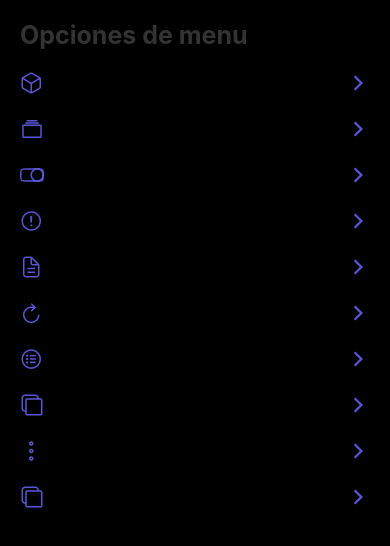
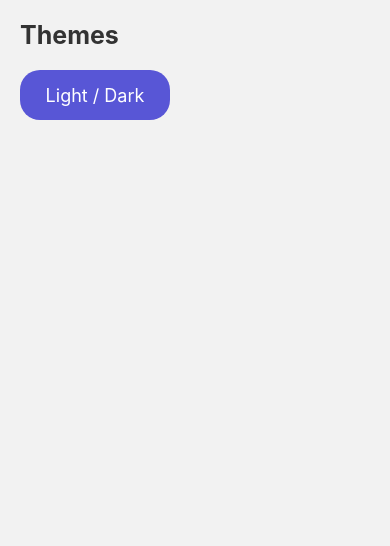
Before and after one commit to JeralPineda/Components-RN, a React Native app: screen /ThemeScreen in a window 390 px wide. Shown: the top 546 px of the page. Built offline with nearby package versions, Linux system fonts and the light colour scheme.

Commit message:
feat: creando pagina para los temas

```diff
--- a/src/App.tsx
+++ b/src/App.tsx
@@ -14,7 +14,7 @@ const customTheme: Theme = {
   colors: {
     ...DefaultTheme.colors,
     // primary: 'string',
-    background: "black",
+    // background: "black",
     // card: 'string',
     // text: 'string',
     // border: 'string',
--- a/src/data/menu.tsx
+++ b/src/data/menu.tsx
@@ -51,4 +51,9 @@ export const menuItems: MenuItem[] = [
     icon: "copy-outline",
     component: "SlideScreen",
   },
+  {
+    name: "Themes",
+    icon: "color-palette-outline",
+    component: "ThemeScreen",
+  },
 ];
--- a/src/navigation/Navigation.tsx
+++ b/src/navigation/Navigation.tsx
@@ -13,6 +13,7 @@ import {
   SwitchScreen,
   TextInputScreen,
 } from "../screens";
+import {ThemeScreen} from "../screens/ThemeScreen";
 
 const Stack = createStackNavigator();
 
@@ -46,6 +47,7 @@ export const Navigation = () => {
         component={InfiniteScrollScreen}
       />
       <Stack.Screen name="SlideScreen" component={SlideScreen} />
+      <Stack.Screen name="ThemeScreen" component={ThemeScreen} />
     </Stack.Navigator>
   );
 };
--- /dev/null
+++ b/src/screens/ThemeScreen.tsx
@@ -0,0 +1,32 @@
+import React from "react";
+import {StyleSheet, Text, TouchableOpacity, View} from "react-native";
+import {globalStyles} from "../theme";
+import {FlatListMenuHeader} from "../components/flatlist";
+
+export const ThemeScreen = () => {
+  return (
+    <View style={globalStyles.margin}>
+      <FlatListMenuHeader title="Themes" />
+
+      <TouchableOpacity style={styles.button} activeOpacity={0.8}>
+        <Text style={styles.text}>Light / Dark</Text>
+      </TouchableOpacity>
+    </View>
+  );
+};
+
+const styles = StyleSheet.create({
+  button: {
+    width: 150,
+    height: 50,
+    backgroundColor: "#5856d6",
+    borderRadius: 20,
+    justifyContent: "center",
+  },
+
+  text: {
+    color: "#fff",
+    textAlign: "center",
+    fontSize: 18,
+  },
+});
```
